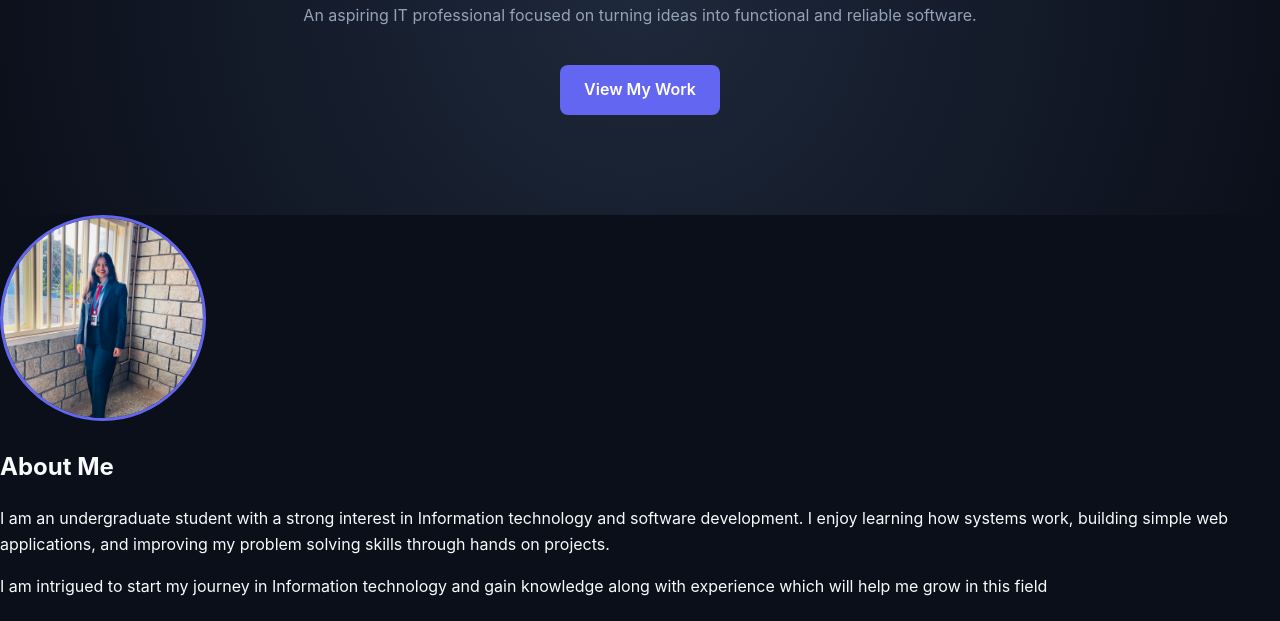
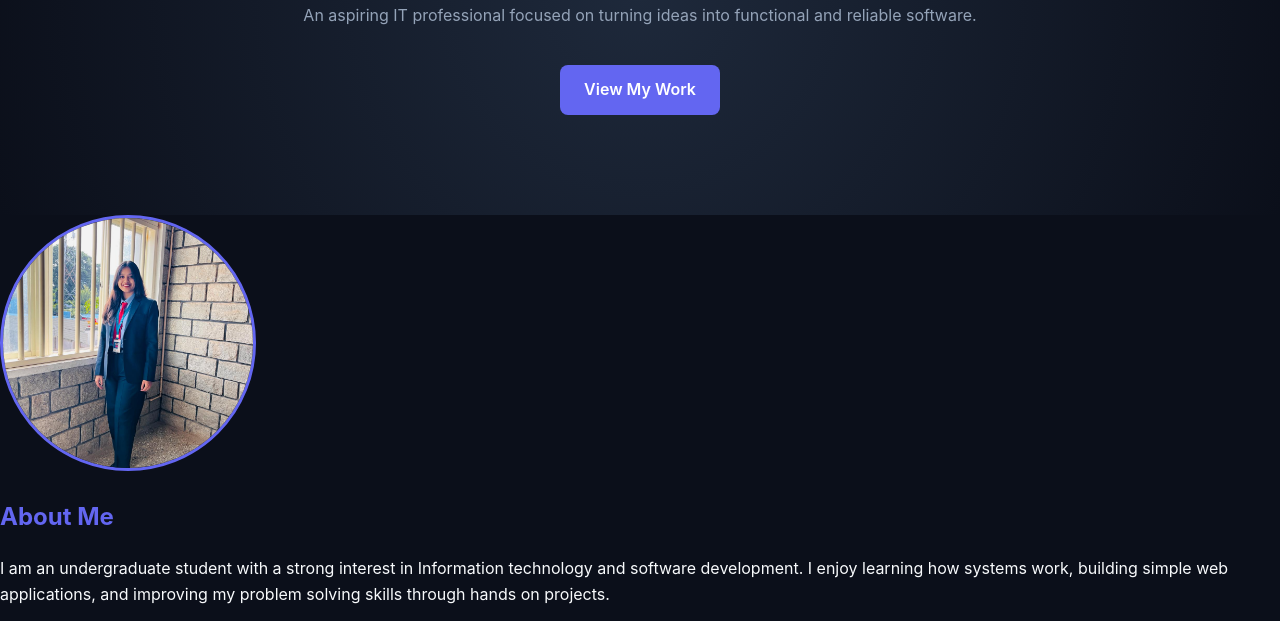
Before and after one commit to Andreamaria19/MyPortfolio, a plain HTML site: page index.html in a window 1280 px wide. Shown: the part 309-930 px from the top of the page. Drawn offline with Linux system fonts and the light colour scheme.

Commit message:
index.html

```diff
--- a/index.html
+++ b/index.html
@@ -140,14 +140,16 @@
         <a href="#work" class="btn">View My Work</a>
     </section>
     <section id="about" class="about-section">
-    <img src="profile.jpeg" alt="My Profile Picture" style="width: 200px; height: 200px; border-radius: 50%; object-fit: cover; border: 3px solid var(--accent);">
+    <img src="profile.jpeg" alt="My Profile Picture"
+         style="width: 250px; height: 250px; border-radius: 50%; object-fit: cover; border: 3px solid var(--accent); flex-shrink: 0;">
+
     <div class="about-content">
-                <h2>About Me</h2>
+        <h2 style="color: var(--accent);">About Me</h2>
         <p>
             I am an undergraduate student with a strong interest in Information technology and software development. I enjoy learning how systems work, building simple web applications, and improving my problem solving skills through hands on projects.
         </p>
-                <p style=": var(--text-dim)">
-                I am intrigued to start my journey in Information technology and gain knowledge along with experience which will help me grow in this field
+        <p style="color: var(--text-dim);">
+            I am intrigued to start my journey in Information technology and gain knowledge along with experience which will help me grow in this field.
         </p>
     </div>
 </section>
```
Lines whose indentation alone changed are shown as unchanged.
